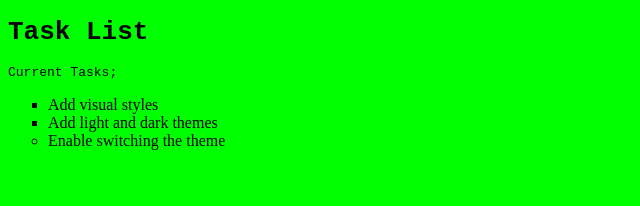
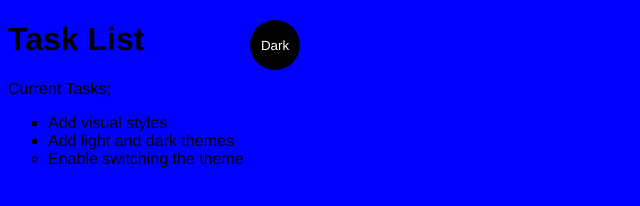
Before and after one commit to Gab-Franca/Site-Simples, a plain HTML site: page index.html in a window 1280 px wide. Shown: the whole page, without its empty margins (0-640 px from the left). Drawn offline with Linux system fonts and the light colour scheme.

Commit message:
curso quase finalizado (santander)

```diff
--- /dev/null
+++ b/app.js
@@ -0,0 +1,17 @@
+'use strict'
+
+const switcher = document.querySelector('.btn');
+
+switcher.addEventListener('click', function() {
+    document.body.classList.toggle('dark-theme')
+
+    var className = document.body.className;
+    if(className == "light-theme") {
+        this.textContent = "Dark";
+    }
+    else {
+        this.textContent = "Light";
+    }
+
+    console.log('current class name: ' + className);
+});
--- a/index.html
+++ b/index.html
@@ -17,6 +17,13 @@
         <li class="list">Add light and dark themes</li>
         <li>Enable switching the theme</li>
     </ul>
+
+    <div>
+        <button class="btn">Dark</button>
+    </div>
+
+    <script src="app.js"></script>
+    <noscript>You need to enable JavaScript to view the full site.</noscript>
 </body>
 
 </html>
--- a/main.css
+++ b/main.css
@@ -1,5 +1,6 @@
 body {
     font-family: monospace;
+    background: var(--bg);
 }
 
 ul {
@@ -14,11 +15,41 @@ li {
     list-style: square;
 }
 
-#msg {
-    font-family: monospace;
+.light-theme {
+    --bg: var(--blue);
+    --fontColor: var(--black);
+    --btnBg: var(--black);
+    --btnFontColor: var(--white);
 }
 
-.light-theme {
-    color: #000000;
-    background: #00FF00;
+.dark-theme {
+    --bg: var(--black);
+    --fontColor: var(--blue);
+    --btnBg: var(--white);
+    --btnFontColor: var(--black);
 }
+
+:root {
+    --blue: #00FF;
+    --white: #ffffff;
+    --black: #000000;
+}
+
+* {
+    color: var(--fontColor);
+    font-family: helvetica;
+}
+
+.btn {
+    position: absolute;
+    top: 20px;
+    left: 250px;
+    height: 50px;
+    width: 50px;
+    border-radius: 50%;
+    border: none;
+    color: var(--btnFontColor);
+    background-color: var(--btnBg);
+}
+
+.btn:focus { outline-style: none; }
```
